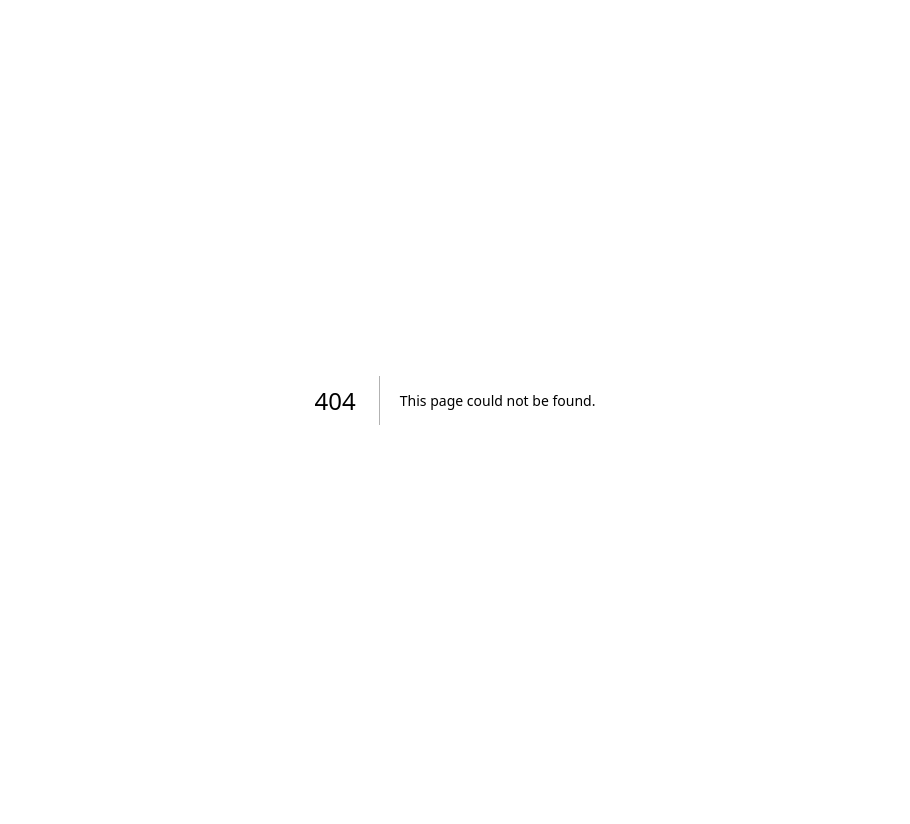
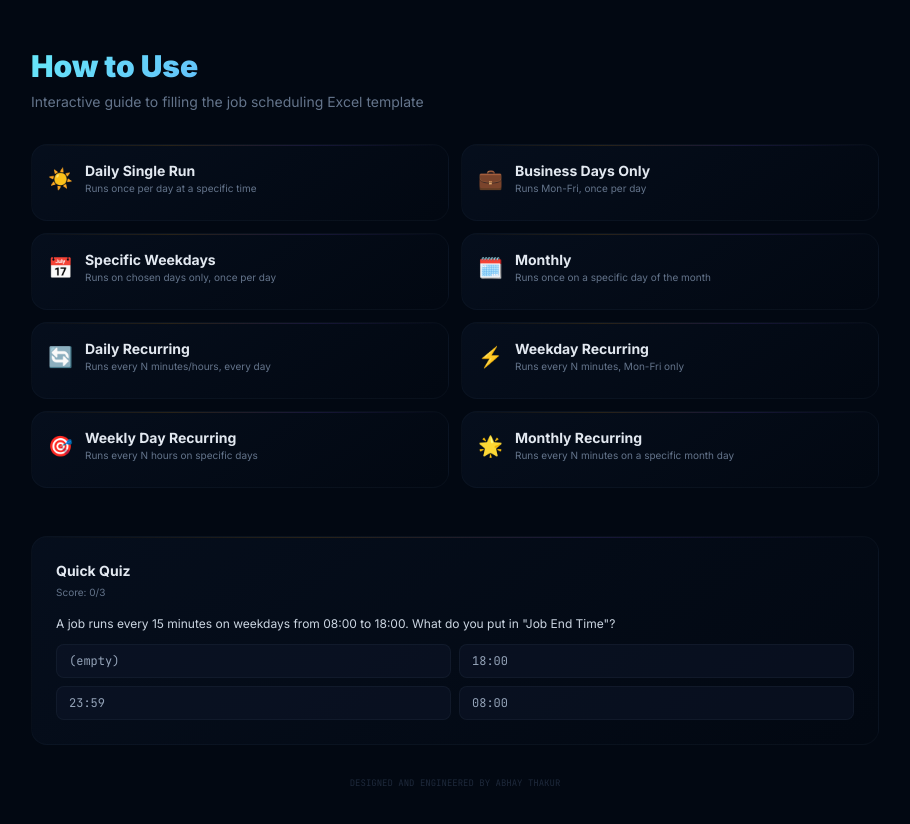
Before and after one commit to Abhaythakurrr/sb_automation, a Next.js app in the folder frontend/: page /how-to-use in a window 1280 px wide. Before the commit this address had no page. Shown: the top 824 px of the page, without its empty margins (185-1095 px from the left). Before the commit the page ends 800 px from the top, so only its background shows below. Built offline with nearby package versions, Linux system fonts and the light colour scheme.

Commit message:
feat: interactive how-to-use page with gamified quiz at /how-to-use

```diff
--- /dev/null
+++ b/frontend/src/app/how-to-use/page.tsx
@@ -0,0 +1,187 @@
+'use client';
+import { useState } from 'react';
+import { motion, AnimatePresence } from 'framer-motion';
+
+const SCHEDULE_TYPES = [
+  {
+    id: 'daily',
+    title: 'Daily Single Run',
+    icon: '☀️',
+    desc: 'Runs once per day at a specific time',
+    example: { starttime: '18:00', timezone: 'America/New_York', frequency: 'Daily', endtime: '' },
+    tip: 'No end time needed — runs once and done.',
+  },
+  {
+    id: 'weekdays',
+    title: 'Business Days Only',
+    icon: '💼',
+    desc: 'Runs Mon-Fri, once per day',
+    example: { starttime: '07:00', timezone: 'Asia/Kolkata', frequency: 'Weekdays', endtime: '' },
+    tip: 'Same as "Daily" but skips Saturday and Sunday.',
+  },
+  {
+    id: 'specific',
+    title: 'Specific Weekdays',
+    icon: '📅',
+    desc: 'Runs on chosen days only, once per day',
+    example: { starttime: '09:00', timezone: 'UTC', frequency: 'Monday,Wednesday,Friday', endtime: '' },
+    tip: 'Comma-separate the day names. Full names or abbreviations both work.',
+  },
+  {
+    id: 'monthly',
+    title: 'Monthly',
+    icon: '🗓️',
+    desc: 'Runs once on a specific day of the month',
+    example: { starttime: '18:00', timezone: 'America/New_York', frequency: 'FREQ=MONTHLY;INTERVAL=1;byday=24', endtime: '' },
+    tip: 'Change byday=24 to any day number (1-31). Job fires on that day every month.',
+  },
+  {
+    id: 'daily-interval',
+    title: 'Daily Recurring',
+    icon: '🔄',
+    desc: 'Runs every N minutes/hours, every day',
+    example: { starttime: '06:00', timezone: 'Asia/Kolkata', frequency: 'FREQ=INTERVAL;interval=5;units=minutes;byday=Daily', endtime: '22:00' },
+    tip: 'MUST have End Time to prevent overlap with next day. Start=when it begins, End=when it stops.',
+  },
+  {
+    id: 'weekday-interval',
+    title: 'Weekday Recurring',
+    icon: '⚡',
+    desc: 'Runs every N minutes, Mon-Fri only',
+    example: { starttime: '08:00', timezone: 'UTC', frequency: 'FREQ=INTERVAL;interval=15;units=minutes;byday=Mon,Tue,Wed,Thu,Fri', endtime: '18:00' },
+    tip: 'Same as Daily Recurring but restricted to business days via byday= field.',
+  },
+  {
+    id: 'weekly-interval',
+    title: 'Weekly Day Recurring',
+    icon: '🎯',
+    desc: 'Runs every N hours on specific days',
+    example: { starttime: '07:00', timezone: 'Europe/London', frequency: 'FREQ=INTERVAL;interval=2;units=hours;byday=Mon,Wed,Fri', endtime: '21:00' },
+    tip: 'Use units=hours for longer intervals. byday controls which days.',
+  },
+  {
+    id: 'monthly-interval',
+    title: 'Monthly Recurring',
+    icon: '🌟',
+    desc: 'Runs every N minutes on a specific month day',
+    example: { starttime: '06:00', timezone: 'Asia/Kolkata', frequency: 'FREQ=MONTHLY;INTERVAL=1;byday=24;recurInterval=15;recurUnits=minutes', endtime: '20:00' },
+    tip: 'Combines monthly day selection with interval execution within that day.',
+  },
+];
+
+function ExcelPreview({ example }: { example: any }) {
+  return (
+    <motion.div initial={{ opacity: 0, y: 8 }} animate={{ opacity: 1, y: 0 }}
+      className="rounded-lg overflow-hidden mt-4" style={{ background: 'rgba(2,8,16,0.9)', border: '1px solid rgba(51,65,85,0.2)' }}>
+      <div className="grid grid-cols-4 text-[9px] font-bold text-slate-500 uppercase tracking-wider"
+        style={{ background: 'rgba(6,15,30,0.8)' }}>
+        <div className="px-3 py-2 border-r" style={{ borderColor: 'rgba(51,65,85,0.15)' }}>Job Starttime</div>
+        <div className="px-3 py-2 border-r" style={{ borderColor: 'rgba(51,65,85,0.15)' }}>Job Timezone</div>
+        <div className="px-3 py-2 border-r" style={{ borderColor: 'rgba(51,65,85,0.15)' }}>Scheduled Frequency</div>
+        <div className="px-3 py-2">Job End Time</div>
+      </div>
+      <div className="grid grid-cols-4 text-xs font-mono">
+        <div className="px-3 py-3 text-cyan-400 border-r" style={{ borderColor: 'rgba(51,65,85,0.1)' }}>{example.starttime}</div>
+        <div className="px-3 py-3 text-purple-400 border-r" style={{ borderColor: 'rgba(51,65,85,0.1)' }}>{example.timezone}</div>
+        <div className="px-3 py-3 text-emerald-400 border-r text-[10px] break-all" style={{ borderColor: 'rgba(51,65,85,0.1)' }}>{example.frequency}</div>
+        <div className="px-3 py-3 text-amber-400">{example.endtime || '—'}</div>
+      </div>
+    </motion.div>
+  );
+}
+
+export default function HowToUsePage() {
+  const [active, setActive] = useState<string | null>(null);
+  const [quizAnswer, setQuizAnswer] = useState<string | null>(null);
+  const [score, setScore] = useState(0);
+
+  const quiz = [
+    { q: 'A job runs every 15 minutes on weekdays from 08:00 to 18:00. What do you put in "Job End Time"?', a: '18:00', options: ['(empty)', '18:00', '23:59', '08:00'] },
+    { q: 'A monthly job runs on the 24th at 18:00. What goes in "Scheduled Frequency"?', a: 'FREQ=MONTHLY;INTERVAL=1;byday=24', options: ['Monthly', 'FREQ=MONTHLY;INTERVAL=1;byday=24', 'Daily', '24th'] },
+    { q: 'A job runs once daily at 03:00. What goes in "Job End Time"?', a: '(empty)', options: ['(empty)', '23:59', '03:00', '00:00'] },
+  ];
+  const [quizIdx, setQuizIdx] = useState(0);
+
+  return (
+    <div className="min-h-screen scan-line" style={{ background: 'var(--bg-deep)' }}>
+      <div className="max-w-4xl mx-auto px-6 py-12">
+        <motion.div initial={{ opacity: 0, y: 20 }} animate={{ opacity: 1, y: 0 }}>
+          <h1 className="text-3xl font-black neon-text mb-2">How to Use</h1>
+          <p className="text-sm text-slate-500 mb-8">Interactive guide to filling the job scheduling Excel template</p>
+        </motion.div>
+
+        {/* Schedule Type Cards */}
+        <div className="grid grid-cols-1 md:grid-cols-2 gap-3 mb-12">
+          {SCHEDULE_TYPES.map((type, i) => (
+            <motion.div key={type.id}
+              initial={{ opacity: 0, y: 16 }} animate={{ opacity: 1, y: 0 }}
+              transition={{ delay: i * 0.05 }}
+              onClick={() => setActive(active === type.id ? null : type.id)}
+              className="glass-card p-4 cursor-pointer card-hover">
+              <div className="flex items-center gap-3 mb-2">
+                <span className="text-xl">{type.icon}</span>
+                <div>
+                  <h3 className="text-sm font-bold text-slate-200">{type.title}</h3>
+                  <p className="text-[10px] text-slate-500">{type.desc}</p>
+                </div>
+              </div>
+              <AnimatePresence>
+                {active === type.id && (
+                  <motion.div initial={{ height: 0, opacity: 0 }} animate={{ height: 'auto', opacity: 1 }} exit={{ height: 0, opacity: 0 }}>
+                    <ExcelPreview example={type.example} />
+                    <p className="text-[10px] text-amber-400/80 mt-3 px-1">💡 {type.tip}</p>
+                  </motion.div>
+                )}
+              </AnimatePresence>
+            </motion.div>
+          ))}
+        </div>
+
+        {/* Quiz Section */}
+        <motion.div initial={{ opacity: 0 }} animate={{ opacity: 1 }} transition={{ delay: 0.5 }}
+          className="glass-card p-6 mb-8">
+          <h2 className="text-sm font-bold text-slate-200 mb-1">Quick Quiz</h2>
+          <p className="text-[10px] text-slate-500 mb-4">Score: {score}/{quiz.length}</p>
+          {quizIdx < quiz.length ? (
+            <div>
+              <p className="text-xs text-slate-300 mb-3">{quiz[quizIdx].q}</p>
+              <div className="grid grid-cols-2 gap-2">
+                {quiz[quizIdx].options.map(opt => (
+                  <button key={opt} onClick={() => {
+                    setQuizAnswer(opt);
+                    if (opt === quiz[quizIdx].a) setScore(s => s + 1);
+                    setTimeout(() => { setQuizAnswer(null); setQuizIdx(i => i + 1); }, 1000);
+                  }}
+                    className="px-3 py-2 rounded-lg text-xs font-mono transition-all text-left"
+                    style={{
+                      background: quizAnswer === opt
+                        ? opt === quiz[quizIdx].a ? 'rgba(34,197,94,0.15)' : 'rgba(239,68,68,0.15)'
+                        : 'rgba(15,23,42,0.5)',
+                      border: quizAnswer === opt
+                        ? opt === quiz[quizIdx].a ? '1px solid rgba(34,197,94,0.4)' : '1px solid rgba(239,68,68,0.4)'
+                        : '1px solid rgba(51,65,85,0.2)',
+                      color: quizAnswer === opt
+                        ? opt === quiz[quizIdx].a ? '#4ade80' : '#f87171'
+                        : '#94a3b8',
+                    }}>
+                    {opt}
+                  </button>
+                ))}
+              </div>
+            </div>
+          ) : (
+            <div className="text-center py-4">
+              <p className="text-lg font-bold" style={{ color: score === quiz.length ? '#4ade80' : '#fbbf24' }}>
+                {score === quiz.length ? 'Perfect!' : `${score}/${quiz.length}`}
+              </p>
+              <button onClick={() => { setQuizIdx(0); setScore(0); }}
+                className="btn-primary px-4 py-2 rounded-lg text-xs mt-2">Retry</button>
+            </div>
+          )}
+        </motion.div>
+
+        <p className="text-center text-[9px] font-mono text-slate-800">DESIGNED AND ENGINEERED BY ABHAY THAKUR</p>
+      </div>
+    </div>
+  );
+}
```
